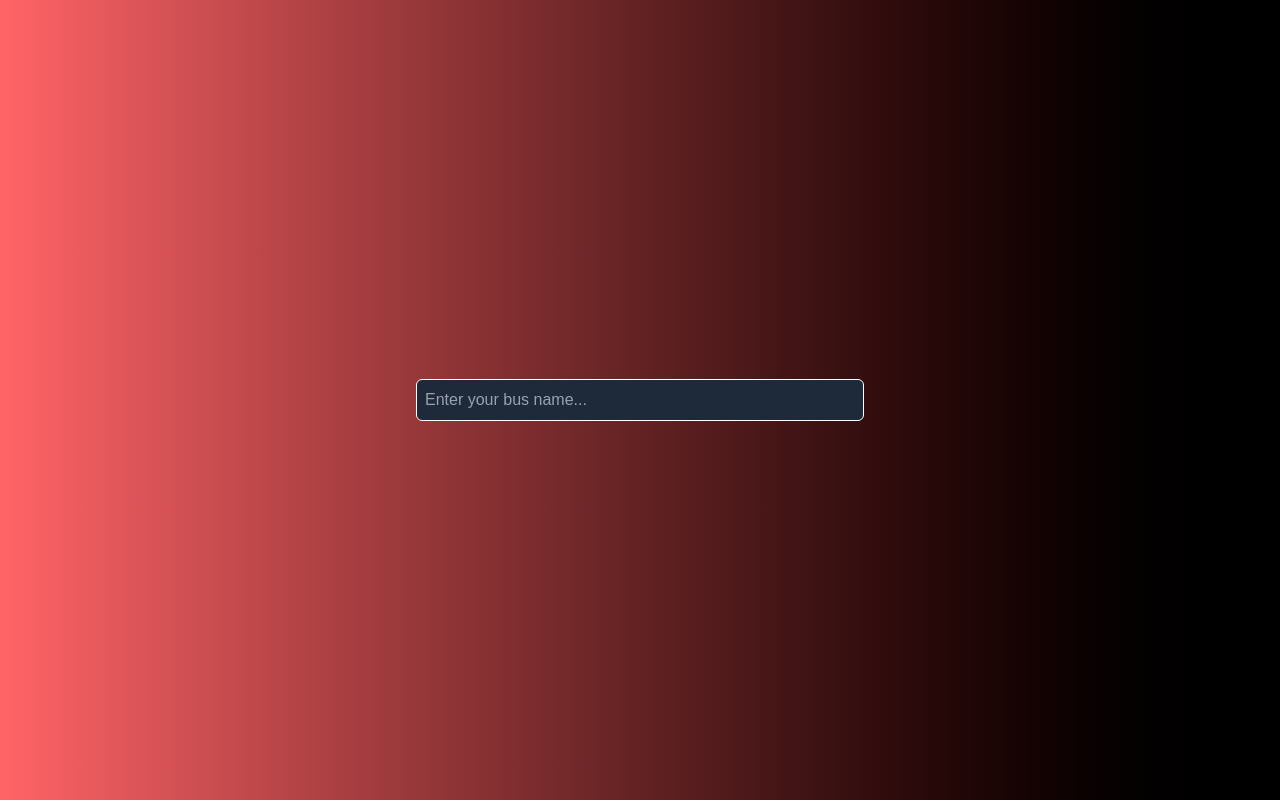
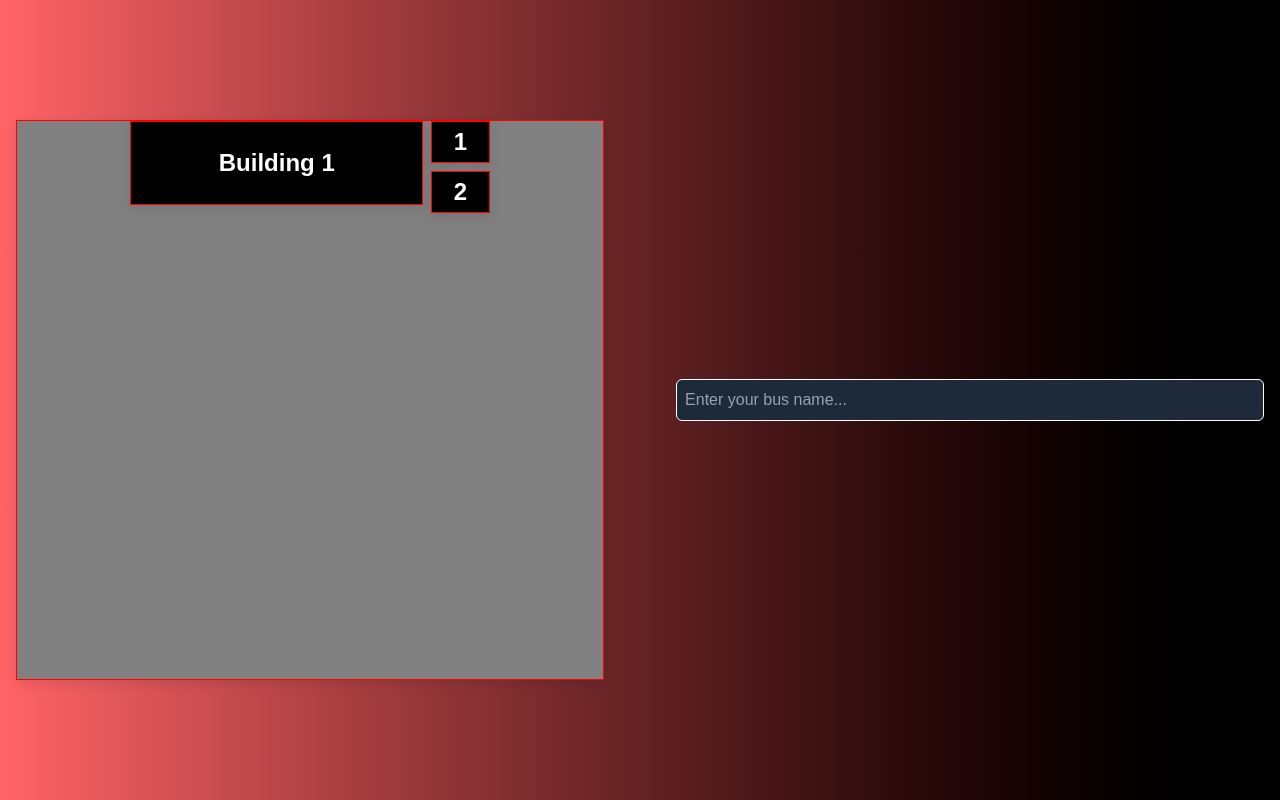
Before and after one commit to MCST-CIS/congressional-app-challenege-bus-boys, a Next.js app in the folder bus-app/: page /client in a window 1280 px wide. Built offline with nearby package versions, Linux system fonts and the light colour scheme.

Commit message:
Update page.tsx

```diff
--- a/bus-app/src/app/client/page.tsx
+++ b/bus-app/src/app/client/page.tsx
@@ -37,8 +37,9 @@ export default function Home() {
   };
 
   return (
-    <div className="min-h-screen flex items-center justify-center bg-gradient-to-r from-red-400 to-black px-4">
-      <div className="w-full max-w-md relative">
+    <div className="min-h-screen flex flex-col md:flex-row items-center justify-center bg-gradient-to-r from-red-400 to-black px-4">
+      <BusLayout></BusLayout>
+      <div className="w-full md:w-1/2">
         <input
           type="text"
           value={inputValue}
```
